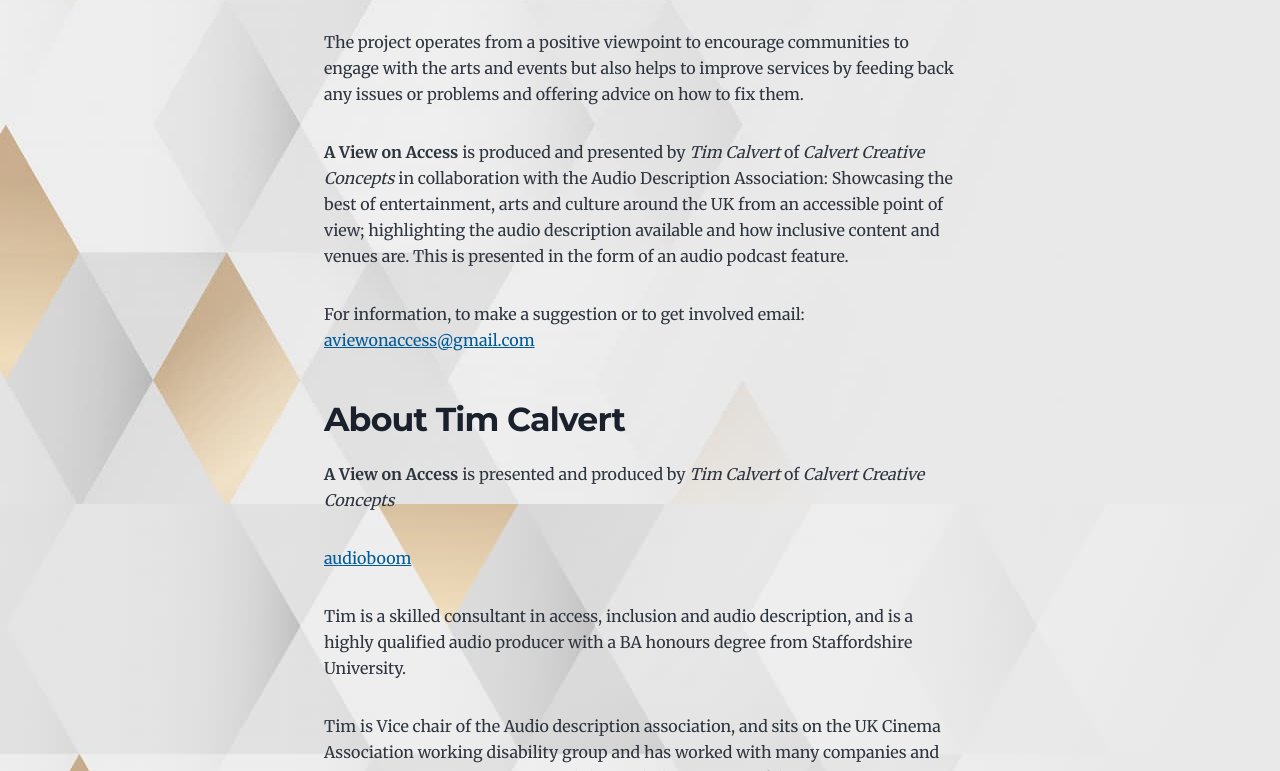
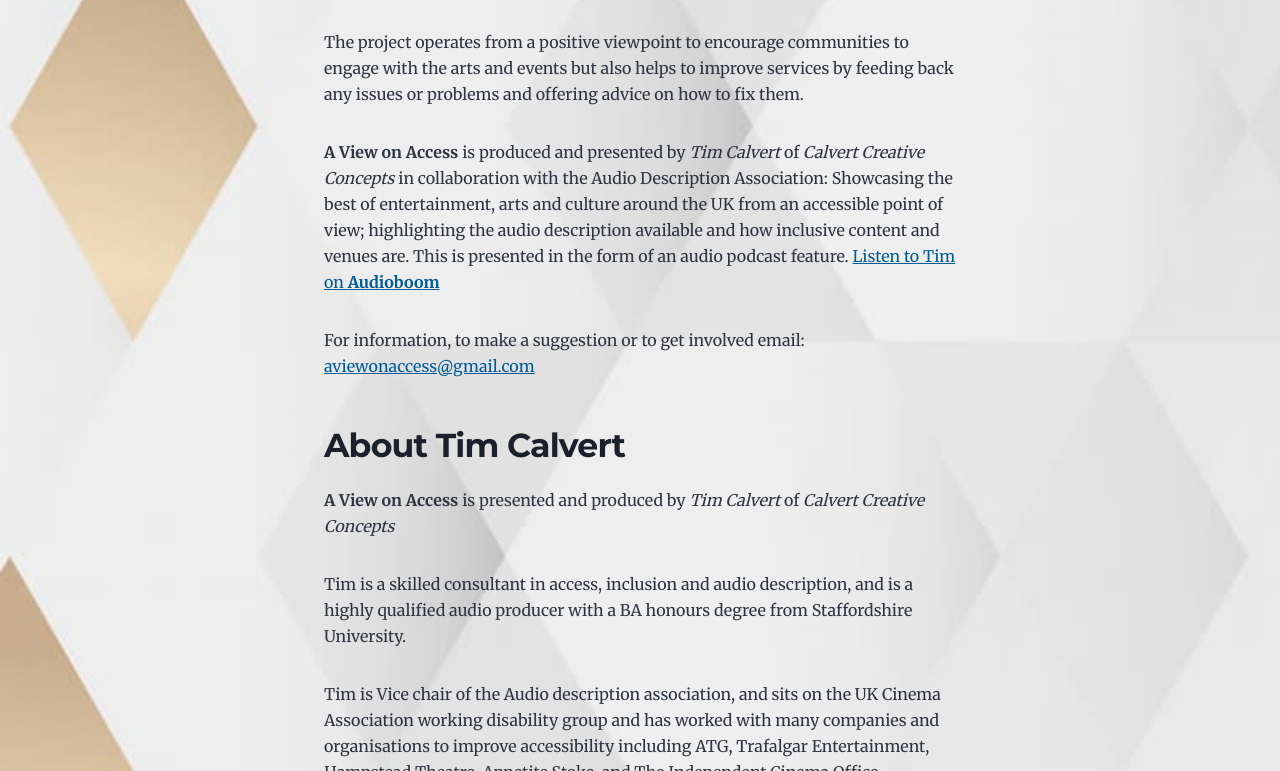
Before and after one commit to MagicMart/aviewonaccess, a Gatsby site: page /aviewonaccess/ in a window 1280 px wide. Shown: the part 509-1280 px from the top of the page. Built offline with nearby package versions, Linux system fonts and the light colour scheme; Gatsby itself is replaced by a stand-in of ours.

Commit message:
update markdown

```diff
--- a/content/blog/aviewonaccess/index.md
+++ b/content/blog/aviewonaccess/index.md
@@ -9,7 +9,7 @@ Over the last 7 Years, **A View on Access** has gone from strength to strength,
 
 The project operates from a positive viewpoint to encourage communities to engage with the arts and events but also helps to improve services by feeding back any issues or problems and offering advice on how to fix them.
 
-**A View on Access** is produced and presented by _Tim Calvert_ of _Calvert Creative Concepts_ in collaboration with the Audio Description Association: Showcasing the best of entertainment, arts and culture around the UK from an accessible point of view; highlighting the audio description available and how inclusive content and venues are. This is presented in the form of an audio podcast feature.
+**A View on Access** is produced and presented by _Tim Calvert_ of _Calvert Creative Concepts_ in collaboration with the Audio Description Association: Showcasing the best of entertainment, arts and culture around the UK from an accessible point of view; highlighting the audio description available and how inclusive content and venues are. This is presented in the form of an audio podcast feature. [Listen to Tim on **Audioboom**](https://audioboom.com/channels/5082711)
 
 For information, to make a suggestion or to get involved email: [aviewonaccess@gmail.com](mailto:aviewonaccess@gmail.com)
 
@@ -17,8 +17,6 @@ For information, to make a suggestion or to get involved email: [aviewonaccess@g
 
 **A View on Access** is presented and produced by _Tim Calvert_ of _Calvert Creative Concepts_
 
-[audioboom](https://audioboom.com/channels/5082711)
-
 Tim is a skilled consultant in access, inclusion and audio description, and is a highly qualified audio producer with a BA honours degree from Staffordshire University.
 
 Tim is Vice chair of the Audio description association, and sits on the UK Cinema Association working disability group and has worked with many companies and organisations to improve accessibility including ATG, Trafalgar Entertainment, Hampstead Theatre, Appetite Stoke, and The Independent Cinema Office.
--- a/src/style.css
+++ b/src/style.css
@@ -334,4 +334,5 @@ a:focus {
 
 html {
   background-image: url('images/v748-toon-111.jpg');
+  background-size: cover;
 }
```
